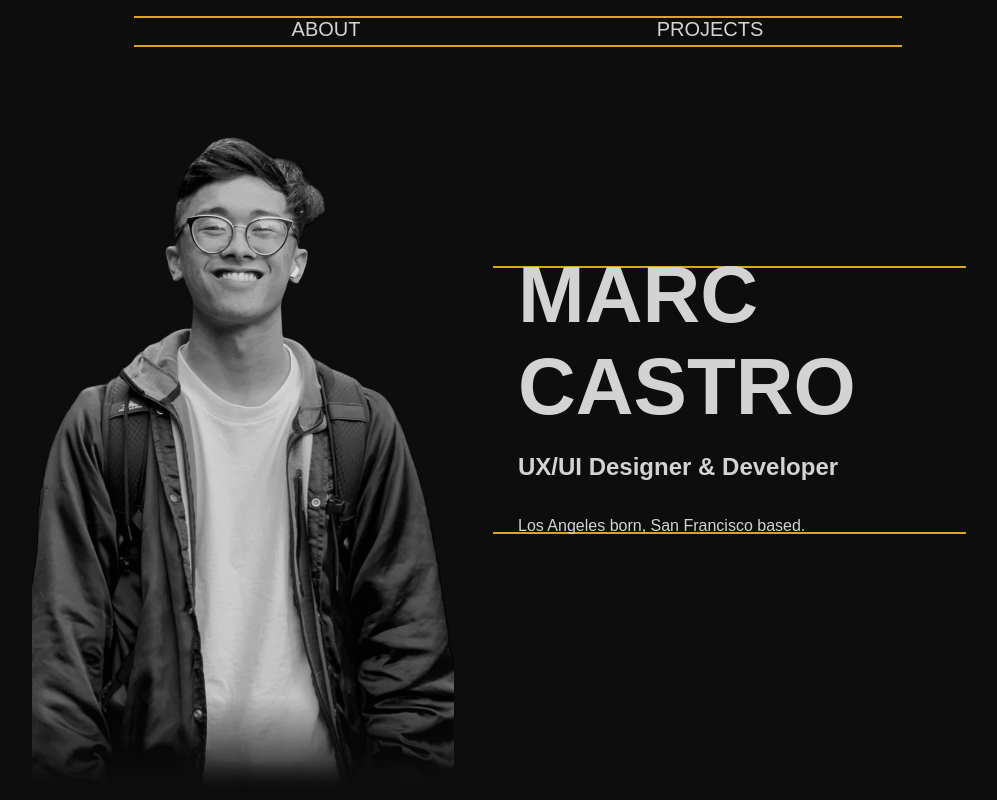
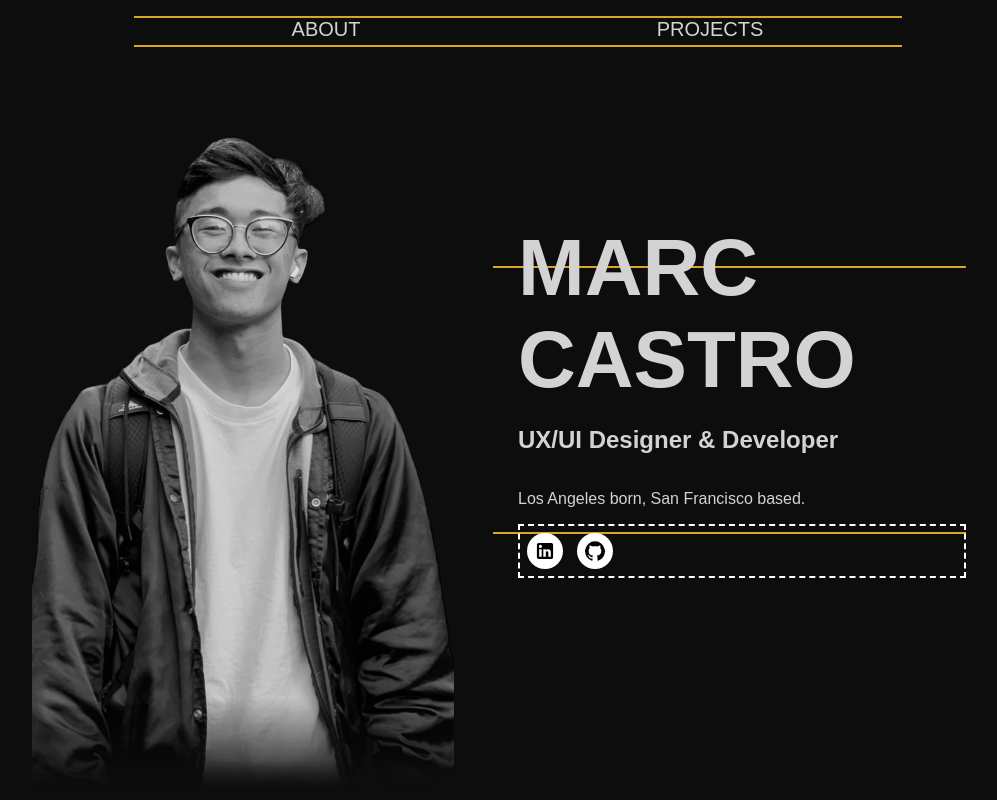
Before and after one commit to majocast/personal-website, a React (Create React App) app in the folder personal-website/: page / in a window 1280 px wide. Shown: the top 800 px of the page, without its empty margins (122-1119 px from the left). Built offline with nearby package versions, Linux system fonts and the light colour scheme.

Commit message:
adding linkedin and github icons

```diff
--- a/personal-website/package.json
+++ b/personal-website/package.json
@@ -5,6 +5,7 @@
   "dependencies": {
     "@emotion/react": "^11.11.0",
     "@emotion/styled": "^11.11.0",
+    "@mui/icons-material": "^5.11.16",
     "@mui/material": "^5.13.2",
     "@mui/styled-engine-sc": "^5.12.0",
     "@testing-library/jest-dom": "^5.16.5",
--- a/personal-website/src/App.css
+++ b/personal-website/src/App.css
@@ -8,6 +8,7 @@ body {
 
 .App {
   text-align: center;
+  justify-content: center;
 }
 
 .App-logo {
@@ -44,3 +45,9 @@ body {
     transform: rotate(360deg);
   }
 }
+
+.icons {
+  display: flex;
+  justify-content: center;
+  margin-bottom: 100px;
+}
--- a/personal-website/src/App.tsx
+++ b/personal-website/src/App.tsx
@@ -1,4 +1,6 @@
 import React from 'react';
+import { Avatar, IconButton } from '@mui/material';
+import { ArrowBackIosNew, LinkedIn, GitHub } from '@mui/icons-material';
 import './App.css';
 import { BrowserRouter as Router } from 'react-router-dom';
 import NavBar from './pages/NavBar';
@@ -8,7 +10,8 @@ import Projects from './pages/Projects';
 
 function App() {
   return (
-      <Router>
+    <>
+    <Router>
         <NavBar />
         <div className='pages'>
           <Home/>
@@ -16,6 +19,40 @@ function App() {
           <Projects />
         </div>
       </Router>
+      <div className='icons'>
+      <IconButton
+        style={{
+          color: 'white',
+          backgroundColor: 'white',
+          scale: '0.9',
+          margin: '5px',
+        }}
+        onClick={() => { window.open('https://www.linkedin.com/in/marcjgcastro/', '_blank', 'noreferrer'); }}
+      >
+        <LinkedIn style={{
+          color: 'black',
+          marginRight: '0',
+          }}
+        />
+      </IconButton>
+      <IconButton
+        style={{
+          color: 'white',
+          backgroundColor:'white',
+          scale: '0.9',
+          margin: '5px',
+        }}
+        onClick={() => { window.open('https://www.linkedin.com/in/marcjgcastro/', '_blank', 'noreferrer'); }}
+      >
+        <GitHub style={{
+          width: '100%',
+          color: 'black',
+          marginRight: '0',
+          }}
+        />
+      </IconButton>
+    </div>
+    </>
   );
 }
 
--- a/personal-website/src/pages/Home.tsx
+++ b/personal-website/src/pages/Home.tsx
@@ -1,5 +1,6 @@
 import React, {useEffect} from 'react';
-import Avatar from '@mui/material/Avatar';
+import { Avatar, IconButton } from '@mui/material';
+import { ArrowBackIosNew, LinkedIn, GitHub } from '@mui/icons-material';
 import styled from 'styled-components';
 import '../styles/Pages.css';
 import '../styles/Home.css';
@@ -53,6 +54,39 @@ function Home() {
         <h1>MARC CASTRO</h1>
         <h2>UX/UI Designer & Developer</h2>
         <p>Los Angeles born, San Francisco based.</p>
+        <div>
+          <IconButton
+            style={{
+              color: 'white',
+              backgroundColor: 'white',
+              scale: '0.9',
+              margin: '5px',
+            }}
+            onClick={() => { window.open('https://www.linkedin.com/in/marcjgcastro/', '_blank', 'noreferrer'); }}
+          >
+            <LinkedIn style={{
+              color: 'black',
+              marginRight: '0',
+              }}
+            />
+          </IconButton>
+          <IconButton
+            style={{
+              color: 'white',
+              backgroundColor:'white',
+              scale: '0.9',
+              margin: '5px',
+            }}
+            onClick={() => { window.open('https://www.linkedin.com/in/marcjgcastro/', '_blank', 'noreferrer'); }}
+          >
+            <GitHub style={{
+              width: '100%',
+              color: 'black',
+              marginRight: '0',
+              }}
+            />
+          </IconButton>
+        </div>
       </div>
     </Wrapper>
   );
--- a/personal-website/src/pages/Projects.tsx
+++ b/personal-website/src/pages/Projects.tsx
@@ -6,7 +6,7 @@ const Wrapper = styled.div`
   display: flex;
   flex-direction: column;
   align-items: center;
-  height: 100vh;
+  height: 90vh;
 `;
 
 function Projects() {
--- a/personal-website/src/styles/About.css
+++ b/personal-website/src/styles/About.css
@@ -33,6 +33,7 @@
 }
 
 #about-nav .active {
+  cursor: default;
   color: goldenrod;
   font-size: 3rem;
 }
--- a/personal-website/src/styles/Home.css
+++ b/personal-website/src/styles/Home.css
@@ -57,6 +57,11 @@ Home Screen Text CSS (Right Side)
 #mid-text h1 {
   font-size: 80px;
   margin: 0;
+}
+
+#mid-text div {
+  display: flex;
+  border: 2px dashed white;
 }
 
 /*
--- a/personal-website/src/styles/Projects.css
+++ b/personal-website/src/styles/Projects.css
@@ -76,6 +76,8 @@
   height: 100%;
   width: 100%;
   opacity: 0;
+  font-weight: 550;
+  text-transform: uppercase;
   color: white;
   background-color: #1a1a1a;
   transition: 0.2s ease-in-out;
```
Also changed, not shown: 1 other file (tests, documents, lock files or other folders).
